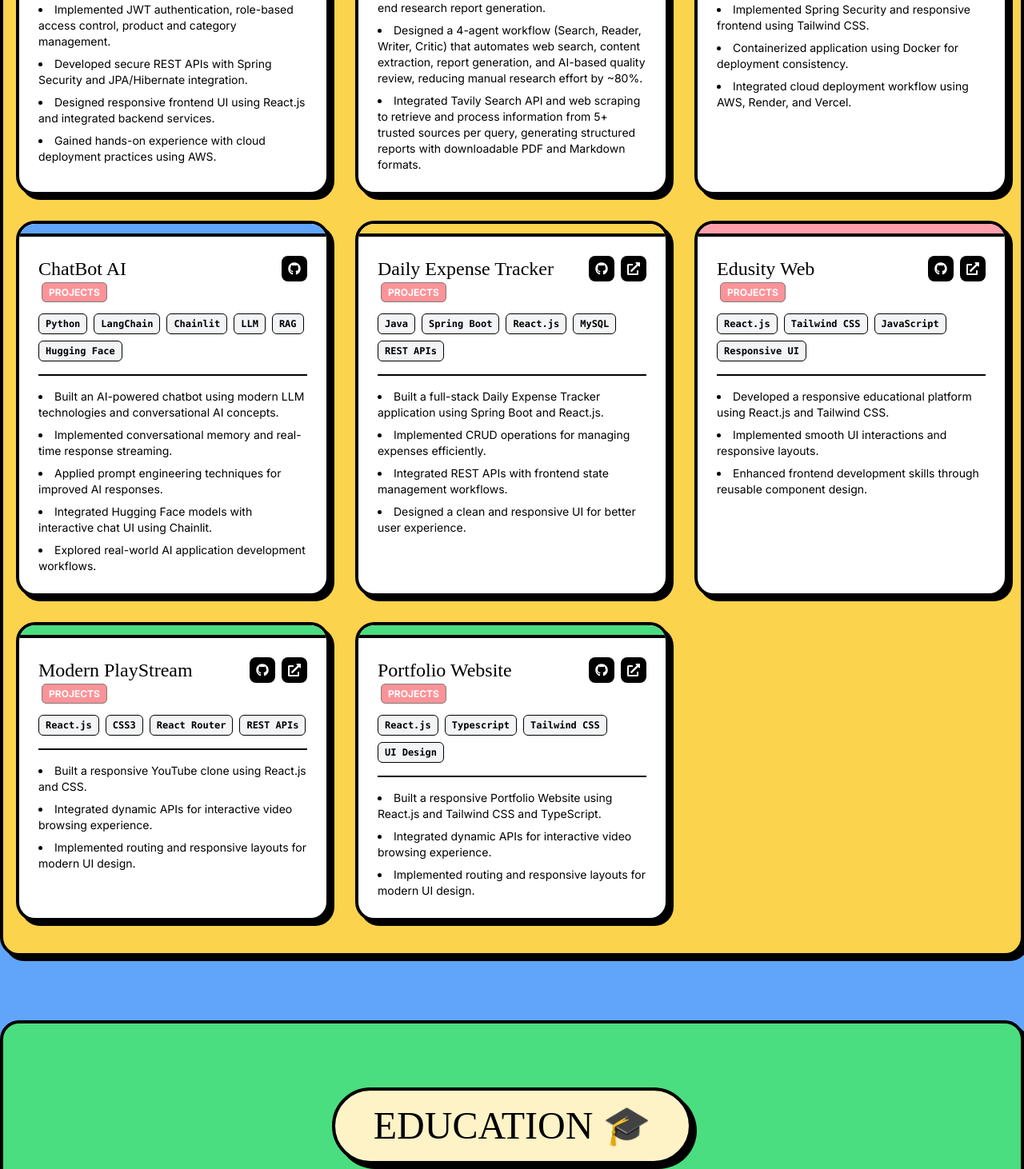
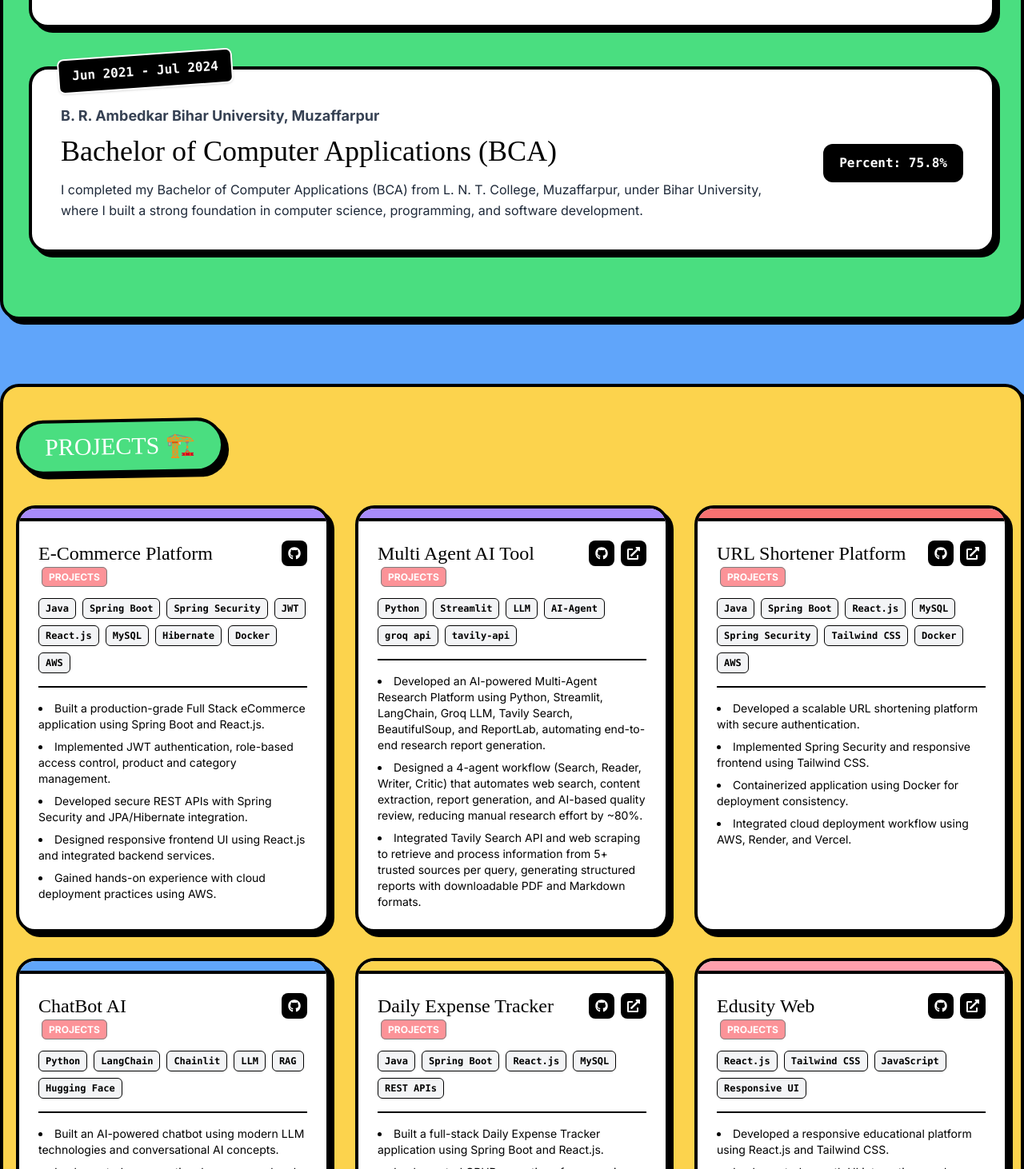
Before and after one commit to rajSunny5714/new-portfolio, a React (Vite) app: page / in a window 1280 px wide. Shown: the part 3988-5450 px from the top of the page at 80% size. Built offline with nearby package versions, Linux system fonts and the light colour scheme; the HTML template or start-up script is replaced by a standard one; a web font is replaced by a local one.

Commit message:
Refactor App component structure and imports

```diff
--- a/src/App.tsx
+++ b/src/App.tsx
@@ -46,16 +46,11 @@ function App() {
 
         <Skills />
 
+        <Education />
 
         <Projects />
 
-
-        <Education />
-
-
         <Extras />
-
-
 
         <Marquee/>
 
```
